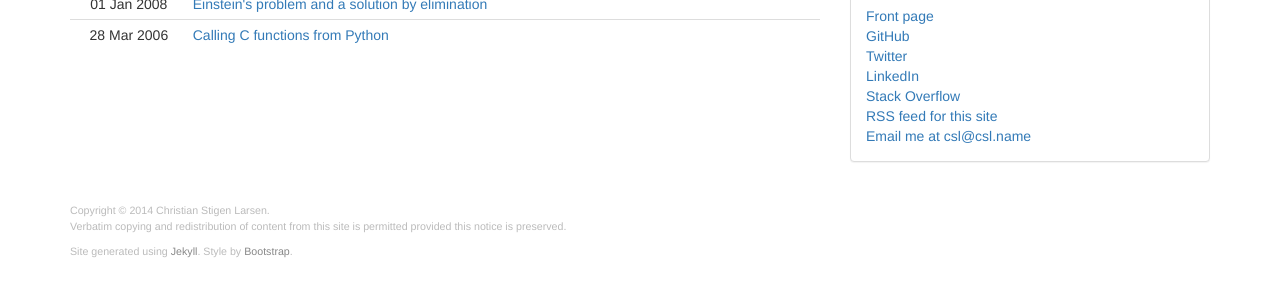
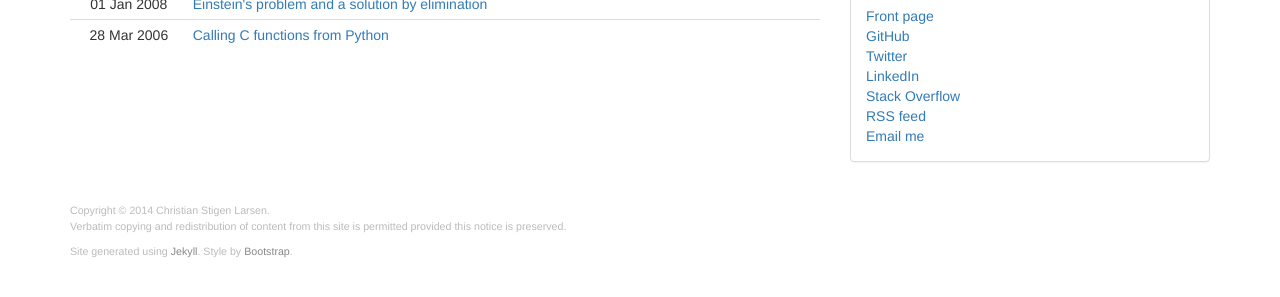
Before and after one commit to cslarsen/csl.name, a Jekyll site: the page built from index.html, in a window 1280 px wide. Shown: the part 461-758 px from the top of the page. Built offline with Jekyll 4.4.1, drawn with Linux system fonts in a browser that asks for light colours; Markdown is read by kramdown in place of the engine named in the settings.

Commit message:
Changes links on front page

```diff
--- a/index.html
+++ b/index.html
@@ -66,8 +66,8 @@ disqus: false
             <tr><td><a href="{{ site.twitter }}">Twitter</a></td></tr>
             <tr><td><a href="{{ site.linkedin }}">LinkedIn</a></td></tr>
             <tr><td><a href="{{ site.stackoverflow }}">Stack Overflow</a></td></tr>
-            <tr><td><a href="/rss.xml">RSS feed for this site</a></td></tr>
-            <tr><td><a href="mailto:{{ site.email }}">Email me at {{ site.email }}</a></td></tr>
+            <tr><td><a href="/rss.xml">RSS feed</a></td></tr>
+            <tr><td><a href="mailto:{{ site.email }}">Email me</a></td></tr>
           </table>
         </div>
       </div>
```
